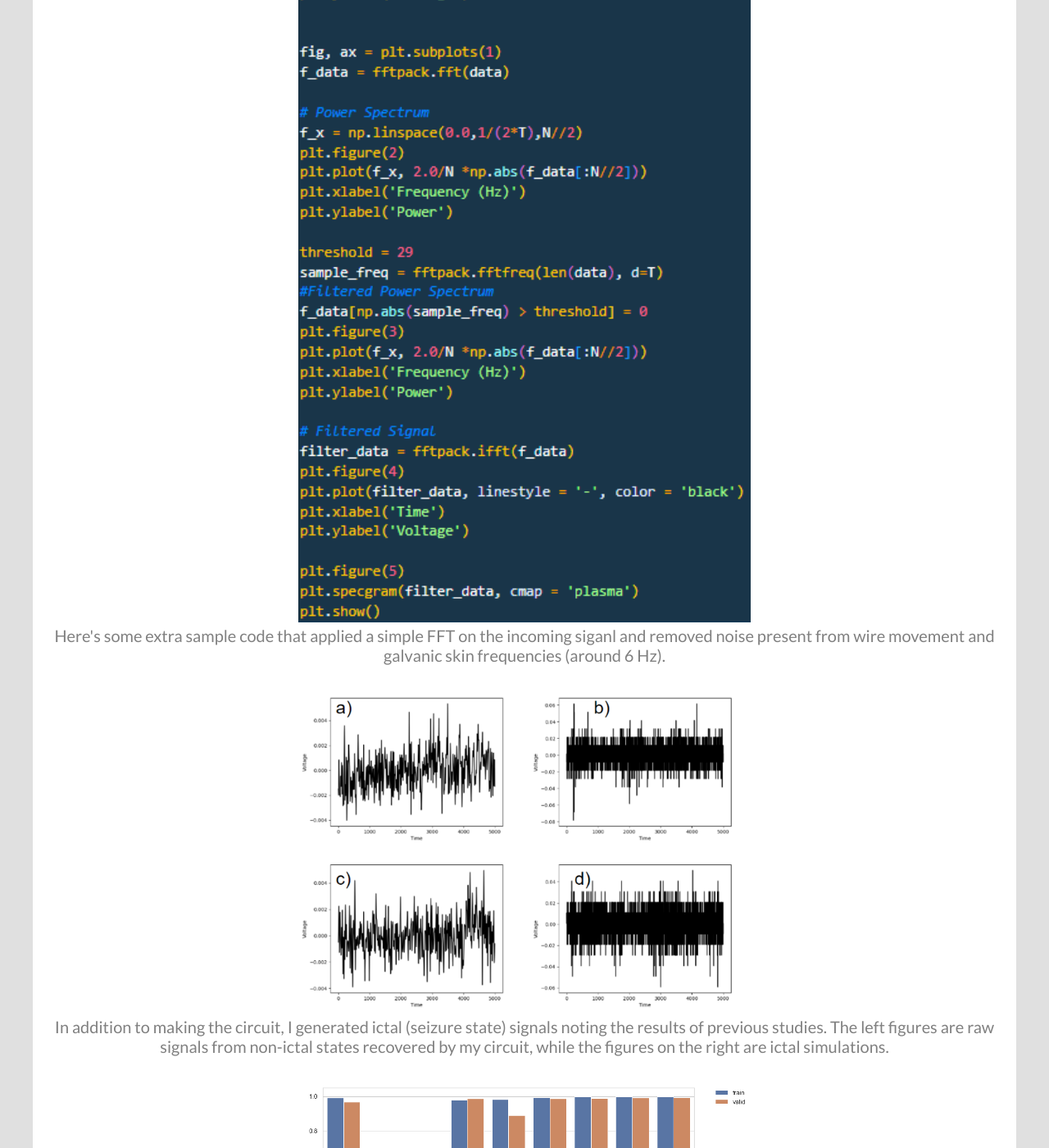
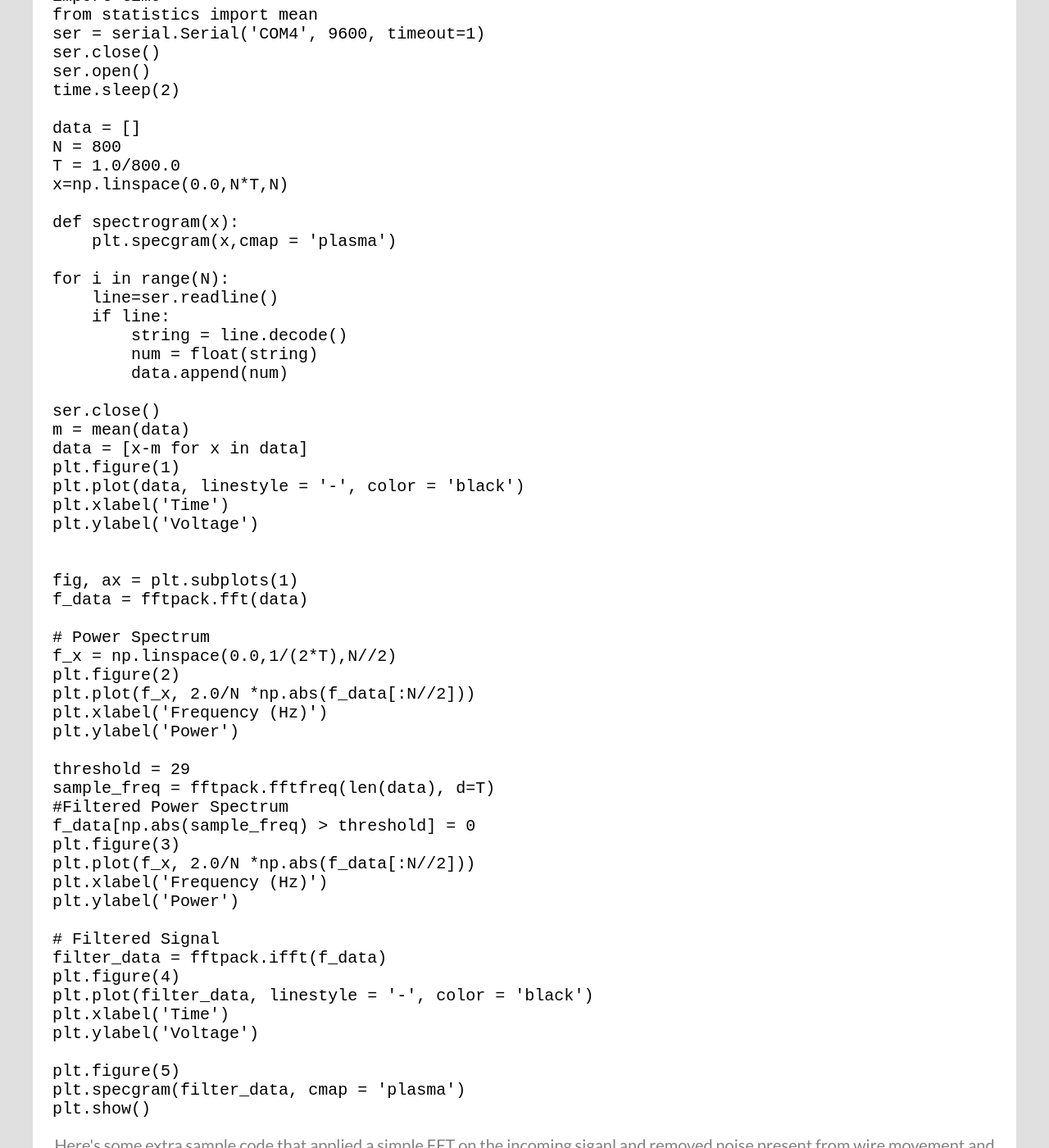
Before and after one commit to annegautham/annegautham.github.io, a Jekyll site: the page built from portfolio/eeg.md, in a window 1280 px wide and 1400 px high, scrolled down 6579 px. Shown: the whole window at 82% size. Built offline with Jekyll 4.4.1, drawn with Linux system fonts in a browser that asks for light colours; some web fonts are replaced; some of the changed text lies outside the part shown.

Commit message:
Update eeg.md

````diff
--- a/portfolio/eeg.md
+++ b/portfolio/eeg.md
@@ -63,7 +63,74 @@ Professor Verghese generously provided me with lab notes and his lecture slides
 
 <br>
 
-![](/assets/images/portfolio/samplecode.png)
+```python
+from cv2 import threshold
+import scipy
+import serial
+import matplotlib.pyplot as plt
+import numpy as np
+from scipy import fftpack, signal
+import time
+from statistics import mean
+ser = serial.Serial('COM4', 9600, timeout=1)
+ser.close()
+ser.open()
+time.sleep(2)
+
+data = []
+N = 800
+T = 1.0/800.0
+x=np.linspace(0.0,N*T,N)
+
+def spectrogram(x):
+    plt.specgram(x,cmap = 'plasma')
+
+for i in range(N):
+    line=ser.readline()
+    if line:
+        string = line.decode()
+        num = float(string)
+        data.append(num)
+
+ser.close()
+m = mean(data)
+data = [x-m for x in data]
+plt.figure(1)
+plt.plot(data, linestyle = '-', color = 'black')
+plt.xlabel('Time')
+plt.ylabel('Voltage')
+
+
+fig, ax = plt.subplots(1)
+f_data = fftpack.fft(data)
+
+# Power Spectrum
+f_x = np.linspace(0.0,1/(2*T),N//2)
+plt.figure(2)
+plt.plot(f_x, 2.0/N *np.abs(f_data[:N//2]))
+plt.xlabel('Frequency (Hz)')
+plt.ylabel('Power')
+
+threshold = 29
+sample_freq = fftpack.fftfreq(len(data), d=T)
+#Filtered Power Spectrum
+f_data[np.abs(sample_freq) > threshold] = 0
+plt.figure(3)
+plt.plot(f_x, 2.0/N *np.abs(f_data[:N//2]))
+plt.xlabel('Frequency (Hz)')
+plt.ylabel('Power')
+
+# Filtered Signal
+filter_data = fftpack.ifft(f_data)
+plt.figure(4)
+plt.plot(filter_data, linestyle = '-', color = 'black')
+plt.xlabel('Time')
+plt.ylabel('Voltage')
+
+plt.figure(5)
+plt.specgram(filter_data, cmap = 'plasma')
+plt.show()
+```
 <div class="caption">Here's some extra sample code that applied a simple FFT on the incoming siganl and removed noise present from wire movement and galvanic skin frequencies (around 6 Hz).</div>
 
 <br>
````
